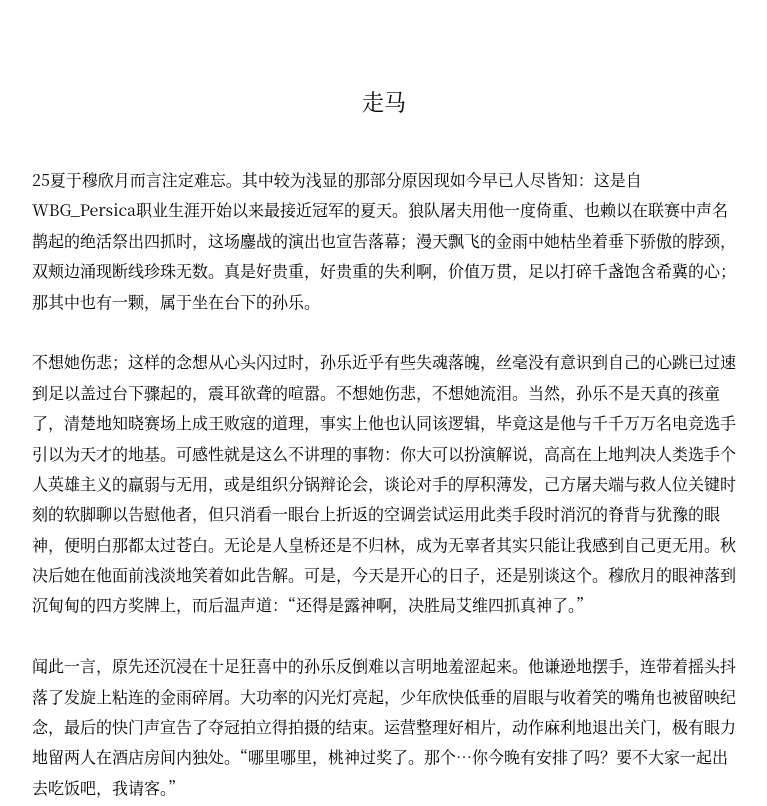
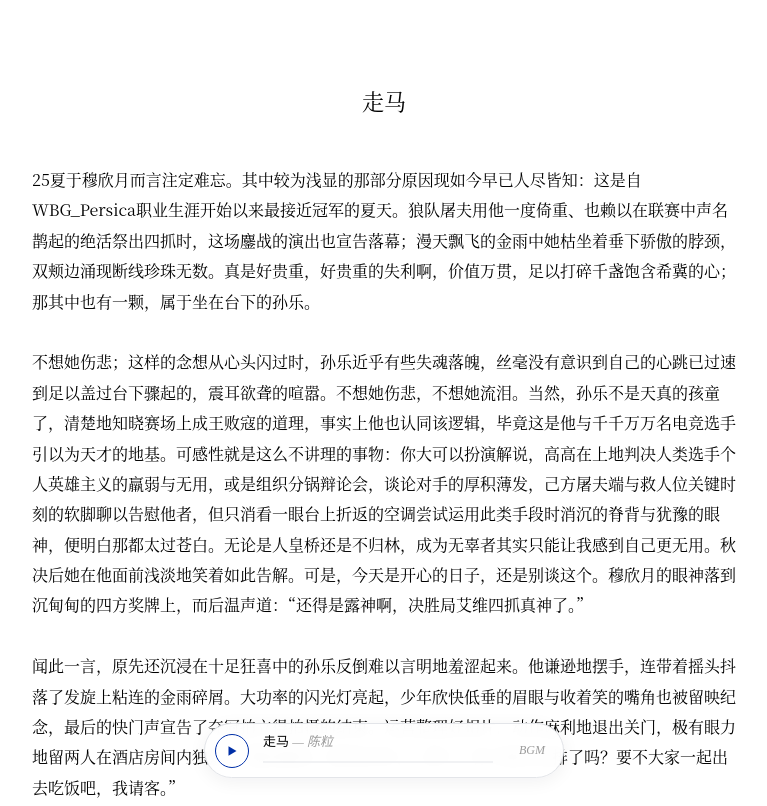
Before and after one commit to akrashland/pojiang, a plain HTML site: page posts/zou-ma.html in a window 1280 px wide. Shown: the top 806 px of the page, without its empty margins (256-1023 px from the left). Drawn offline with Linux system fonts and the light colour scheme.

Commit message:
《走马》加入 BGM 播放栏（陈粒《走马》），播放栏样式写入 style.css

```diff
--- a/posts/zou-ma.html
+++ b/posts/zou-ma.html
@@ -7,10 +7,24 @@
 <link rel="stylesheet" href="../style.css">
 </head>
 
-<body class="post">
+<body class="post has-bgm">
 <main class="page">
 
   <h1 class="post-title">走马</h1>
+
+  <!-- BGM 播放栏：点击播放，循环 -->
+  <div class="bgm" id="bgm">
+    <button class="bgm-btn" type="button" aria-label="播放背景音乐">
+      <svg class="i-play" viewBox="0 0 12 12" aria-hidden="true"><path d="M2.5 1.2v9.6L10.5 6z"/></svg>
+      <svg class="i-pause" viewBox="0 0 12 12" aria-hidden="true"><path d="M2.5 1.5h2.4v9H2.5zM7.1 1.5h2.4v9H7.1z"/></svg>
+    </button>
+    <div class="bgm-info">
+      <span class="bgm-title"><span class="zh">走马</span> <i>— 陈粒</i></span>
+      <span class="bgm-bar"><span class="bgm-fill"></span></span>
+    </div>
+    <span class="bgm-time">BGM</span>
+    <audio src="../audio/zou-ma.mp3" preload="none" loop></audio>
+  </div>
 
   <!-- ↓↓↓ 正文。每一个自然段包一对 <p> ... </p>，加粗用 <strong> ↓↓↓ -->
   <div class="post-body">
@@ -57,5 +71,26 @@
   <p class="back"><a href="../works.html">← 返回目录</a></p>
 
 </main>
+
+<script>
+(function(){
+  var box=document.getElementById('bgm');
+  var a=box.querySelector('audio'), btn=box.querySelector('.bgm-btn'),
+      bar=box.querySelector('.bgm-bar'), fill=box.querySelector('.bgm-fill'),
+      t=box.querySelector('.bgm-time');
+  function fmt(s){ s=Math.floor(s||0); return Math.floor(s/60)+':'+('0'+s%60).slice(-2); }
+  btn.addEventListener('click',function(){ a.paused ? a.play() : a.pause(); });
+  a.addEventListener('play', function(){ box.classList.add('playing');    btn.setAttribute('aria-label','暂停背景音乐'); });
+  a.addEventListener('pause',function(){ box.classList.remove('playing'); btn.setAttribute('aria-label','播放背景音乐'); });
+  a.addEventListener('timeupdate',function(){
+    if(a.duration){ fill.style.width=(a.currentTime/a.duration*100)+'%'; t.textContent=fmt(a.currentTime); }
+  });
+  bar.addEventListener('click',function(e){
+    var r=bar.getBoundingClientRect(), p=(e.clientX-r.left)/r.width;
+    function go(){ a.currentTime=Math.max(0,Math.min(1,p))*a.duration; }
+    if(a.duration) go(); else { a.addEventListener('loadedmetadata',go,{once:true}); a.play(); }
+  });
+})();
+</script>
 </body>
 </html>
--- a/style.css
+++ b/style.css
@@ -502,3 +502,98 @@ body:not(.home):not(.gal) .page{ padding-top:84px; }
   .nav{ top:18px; left:20px; font-size:13px; }
   body:not(.home):not(.gal) .page{ padding-top:64px; }
 }
+
+/* ============================================================
+   文章页 BGM 播放栏（.bgm）
+   固定在画面底部居中，读到哪都能点。默认不自动播放。
+   用法见 posts/zou-ma.html：一段 <div class="bgm"> + 末尾一小段脚本
+   ============================================================ */
+.bgm{
+  position:fixed;
+  left:50%;
+  bottom:22px;
+  transform:translateX(-50%);
+  z-index:10;
+  display:flex;
+  align-items:center;
+  gap:14px;
+  width:min(360px, calc(100vw - 32px));
+  padding:9px 18px 9px 10px;
+  background:rgba(255,255,255,.96);
+  -webkit-backdrop-filter:blur(8px);
+  backdrop-filter:blur(8px);
+  border:1px solid #E3E5E9;
+  border-radius:999px;
+  box-shadow:0 4px 18px rgba(12,21,38,.06);
+  font-family:"Times New Roman",Times,serif;
+  text-align:left;
+  transition:border-color .2s ease, box-shadow .2s ease;
+}
+.bgm:hover{ border-color:#C9CDD4; box-shadow:0 4px 18px rgba(12,21,38,.10); }
+
+.bgm-btn{
+  flex:none;
+  width:34px; height:34px;
+  border-radius:50%;
+  border:1px solid var(--klein);
+  background:#FFFFFF;
+  color:var(--klein);
+  display:flex; align-items:center; justify-content:center;
+  padding:0;
+  cursor:pointer;
+  transition:background .18s ease, color .18s ease;
+}
+.bgm-btn:hover,
+.bgm-btn:focus-visible{ background:var(--klein); color:#FFFFFF; outline:none; }
+.bgm-btn svg{ width:12px; height:12px; display:block; fill:currentColor; }
+.bgm-btn .i-pause{ display:none; }
+.bgm.playing .bgm-btn .i-play { display:none; }
+.bgm.playing .bgm-btn .i-pause{ display:block; }
+
+.bgm-info{ flex:1; min-width:0; display:flex; flex-direction:column; gap:6px; }
+.bgm-title{
+  font-size:13px;
+  line-height:1.2;
+  color:#000000;
+  white-space:nowrap; overflow:hidden; text-overflow:ellipsis;
+}
+.bgm-title .zh{
+  font-family:"Noto Serif SC Subset","Source Han Serif SC","Noto Serif SC",
+              "Songti SC","STSong","SimSun",serif;
+  font-weight:300;
+}
+.bgm-title i{ color:#9a9a9a; }
+
+/* 进度：一条细线，可点击跳转 */
+.bgm-bar{
+  position:relative;
+  height:12px;            /* 点击区域，线本身只有 1px */
+  cursor:pointer;
+}
+.bgm-bar::before,
+.bgm-fill{
+  content:"";
+  position:absolute;
+  left:0; top:50%;
+  height:1px;
+  transform:translateY(-50%);
+}
+.bgm-bar::before{ right:0; background:#E3E5E9; }
+.bgm-fill{ width:0; background:var(--prussian); }
+
+.bgm-time{
+  flex:none;
+  font-style:italic;
+  font-size:12px;
+  color:#9a9a9a;
+  font-variant-numeric:tabular-nums;
+  min-width:3.2em;
+  text-align:right;
+}
+
+/* 有播放栏的页面，底部留出空间，免得挡住最后一段和「返回目录」 */
+body.has-bgm .page{ padding-bottom:150px; }
+
+@media (max-width:600px){
+  .bgm{ bottom:14px; padding:8px 14px 8px 8px; gap:12px; }
+}
```
Also changed, not shown: 1 other file.
